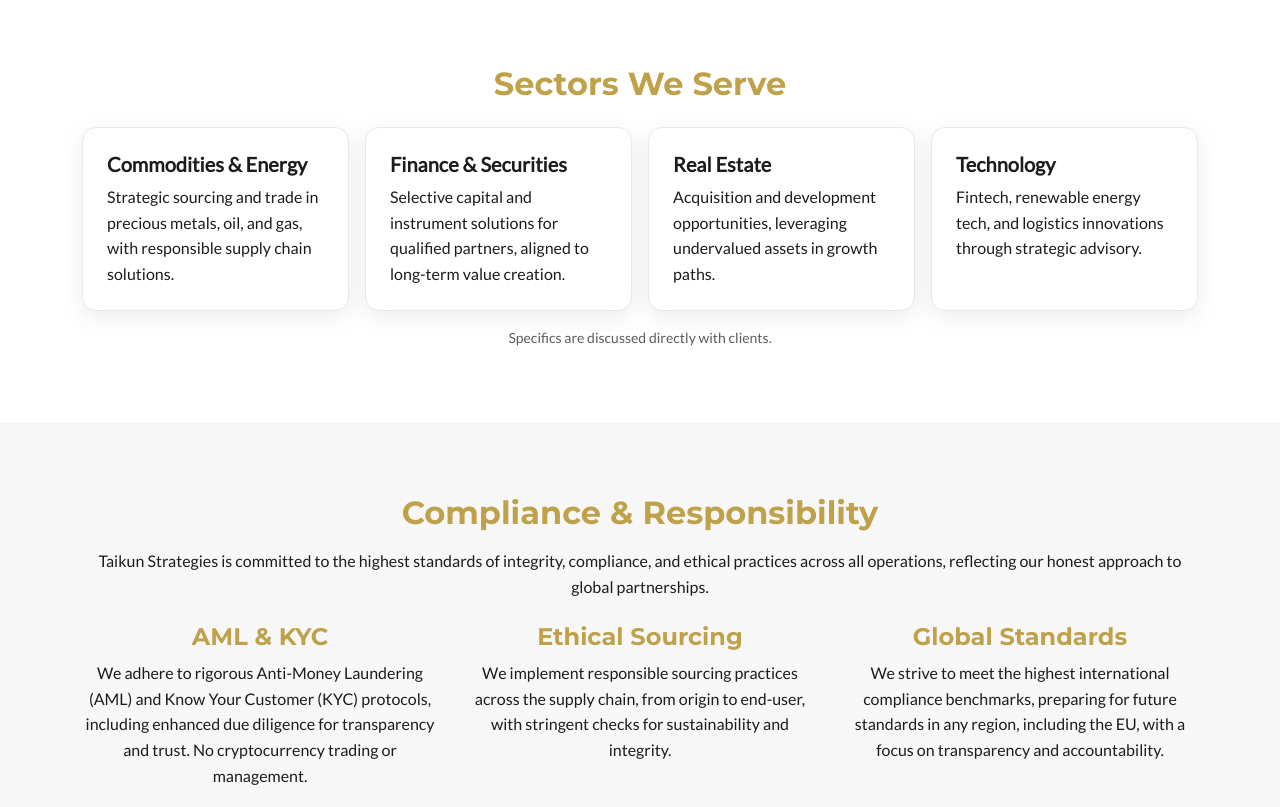
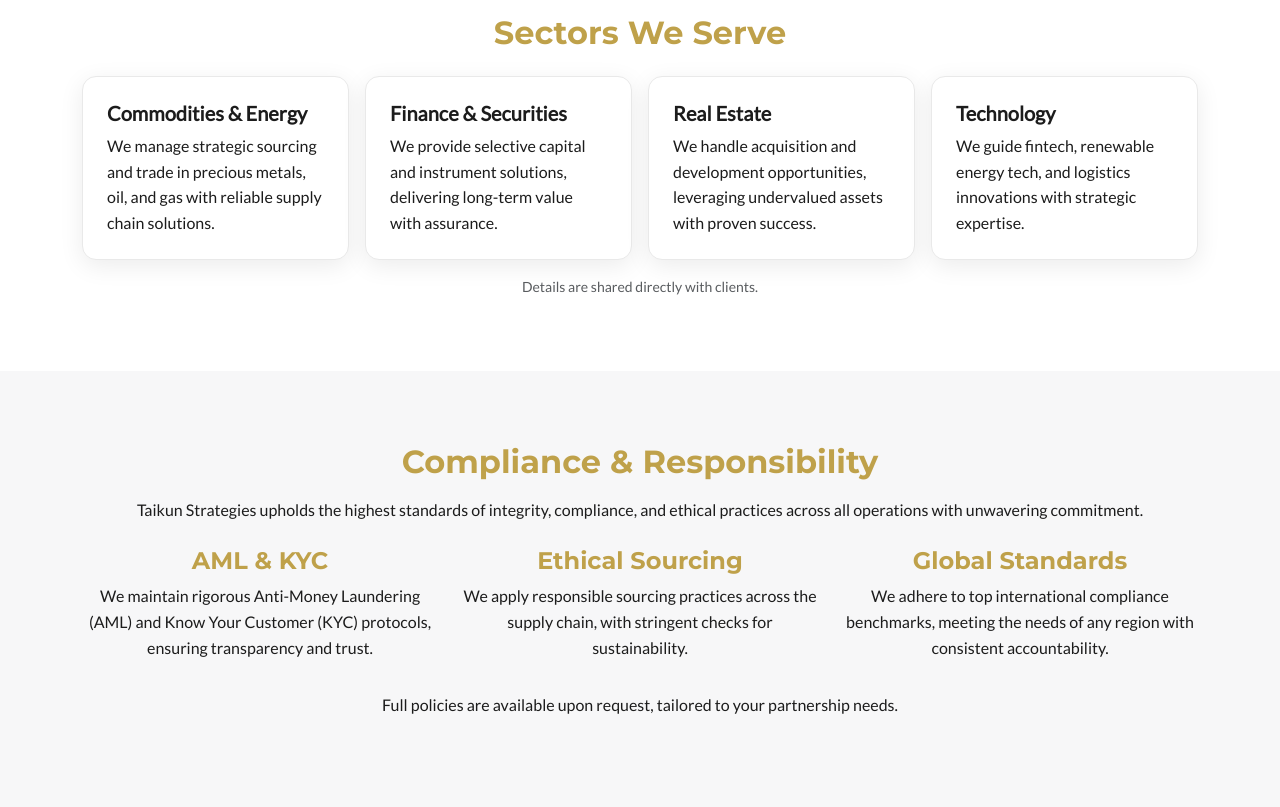
Before and after one commit to lombardi-n/taikun-strategies.github.io, a plain HTML site: page index.html in a window 1280 px wide. Shown: the part 1600-2407 px from the top of the page. Drawn offline with nearby package versions, Linux system fonts and the light colour scheme.

Commit message:
Update index.html
"Adjust tone to quiet confidence, reduce 'discretion,' align with institutional standards."

```diff
--- a/index.html
+++ b/index.html
@@ -62,8 +62,8 @@
   <!-- Foreground content -->
   <div class="container position-relative text-center ts-hero-content">
     <h1 class="display-5 fw-bold">Taikun Strategies</h1>
-      <h2 class="h2">Trusted Partner in Global Trade &amp; Investment</h2>
-      <p class="lead">Strategic solutions across commodities, finance, and energy — delivered with trust, discretion, and results.</p>
+    <h2 class="h2">Trusted Partner in Global Trade & Investment</h2>
+    <p class="lead">We deliver strategic solutions across commodities, finance, and energy with proven trust and results.</p>
     <a href="#contact" class="btn btn-primary btn-lg">Connect With Us</a>
   </div>
 </header>
@@ -73,8 +73,7 @@
   <div class="container">
     <h2 class="text-center mb-3">About Us</h2>
     <p class="mx-auto text-center" style="max-width: 820px;">
-        Taikun Strategies operates with a long-term vision, acting as a discreet and reliable partner for clients across industries.
-        Whether in commodities, finance, or energy, our role is to create connections that generate sustainable value.
+      Taikun Strategies operates with a long-term vision, serving as a reliable partner across industries. With a proven foundation in commodities, finance, and energy, we build connections that deliver sustainable value.
     </p>
   </div>
 </section>
@@ -84,7 +83,7 @@
   <div class="container">
     <h2 class="text-center mb-3">Our Foundation & Network</h2>
     <p class="mx-auto text-center" style="max-width: 820px;">
-        Rooted in a strategic heritage inspired by timeless leadership, Taikun Strategies is built on a global network of trusted partners in commodities, finance, and energy. We deliver results through discretion and precision, even in early stages, positioning for long-term value creation. Confidential portfolios and certifications are in development—contact us to explore opportunities.
+      Grounded in a strategic heritage and a robust global network, Taikun Strategies ensures results with precision. Our established partnerships in commodities, finance, and energy support confidential portfolios tailored to the right partners.
     </p>
   </div>
 </section>
@@ -130,29 +129,29 @@
       <div class="col-12 col-md-6 col-lg-3">
         <div class="ts-card h-100 p-4">
           <h5 class="fw-bold mb-2">Commodities & Energy</h5>
-            <p class="mb-0">Strategic sourcing and trade in precious metals, oil, and gas, with responsible supply chain solutions.</p>
+          <p class="mb-0">We manage strategic sourcing and trade in precious metals, oil, and gas with reliable supply chain solutions.</p>
         </div>
       </div>
       <div class="col-12 col-md-6 col-lg-3">
         <div class="ts-card h-100 p-4">
           <h5 class="fw-bold mb-2">Finance & Securities</h5>
-            <p class="mb-0">Selective capital and instrument solutions for qualified partners, aligned to long-term value creation.</p>
+          <p class="mb-0">We provide selective capital and instrument solutions, delivering long-term value with assurance.</p>
         </div>
       </div>
       <div class="col-12 col-md-6 col-lg-3">
         <div class="ts-card h-100 p-4">
           <h5 class="fw-bold mb-2">Real Estate</h5>
-            <p class="mb-0">Acquisition and development opportunities, leveraging undervalued assets in growth paths.</p>
+          <p class="mb-0">We handle acquisition and development opportunities, leveraging undervalued assets with proven success.</p>
         </div>
       </div>
       <div class="col-12 col-md-6 col-lg-3">
         <div class="ts-card h-100 p-4">
           <h5 class="fw-bold mb-2">Technology</h5>
-            <p class="mb-0">Fintech, renewable energy tech, and logistics innovations through strategic advisory.</p>
+          <p class="mb-0">We guide fintech, renewable energy tech, and logistics innovations with strategic expertise.</p>
         </div>
       </div>
     </div>
-      <p class="text-center mt-3 text-muted small mb-0">Specifics are discussed directly with clients.</p>
+    <p class="text-center mt-3 text-muted small mb-0">Details are shared directly with clients.</p>
   </div>
 </section>
 
@@ -160,19 +159,19 @@
  <section id="compliance" class="section ts-section-cloud">
   <div class="container">
     <h2 class="text-center mb-3">Compliance & Responsibility</h2>
-    <p class="text-center mb-4">Taikun Strategies is committed to the highest standards of integrity, compliance, and ethical practices across all operations, reflecting our honest approach to global partnerships.</p>
+    <p class="text-center mb-4">Taikun Strategies upholds the highest standards of integrity, compliance, and ethical practices across all operations with unwavering commitment.</p>
     <div class="row">
       <div class="col-md-4">
         <h3 style="color: #BFA14A;">AML & KYC</h3>
-        <p>We adhere to rigorous Anti-Money Laundering (AML) and Know Your Customer (KYC) protocols, including enhanced due diligence for transparency and trust. No cryptocurrency trading or management.</p>
+        <p>We maintain rigorous Anti-Money Laundering (AML) and Know Your Customer (KYC) protocols, ensuring transparency and trust.</p>
       </div>
       <div class="col-md-4">
         <h3 style="color: #BFA14A;">Ethical Sourcing</h3>
-        <p>We implement responsible sourcing practices across the supply chain, from origin to end-user, with stringent checks for sustainability and integrity.</p>
+        <p>We apply responsible sourcing practices across the supply chain, with stringent checks for sustainability.</p>
       </div>
       <div class="col-md-4">
         <h3 style="color: #BFA14A;">Global Standards</h3>
-        <p>We strive to meet the highest international compliance benchmarks, preparing for future standards in any region, including the EU, with a focus on transparency and accountability.</p>
+        <p>We adhere to top international compliance benchmarks, meeting the needs of any region with consistent accountability.</p>
       </div>
     </div>
     <p class="text-center mt-3">Full policies are available upon request, tailored to your partnership needs.</p>
```
Lines whose indentation alone changed are shown as unchanged.
